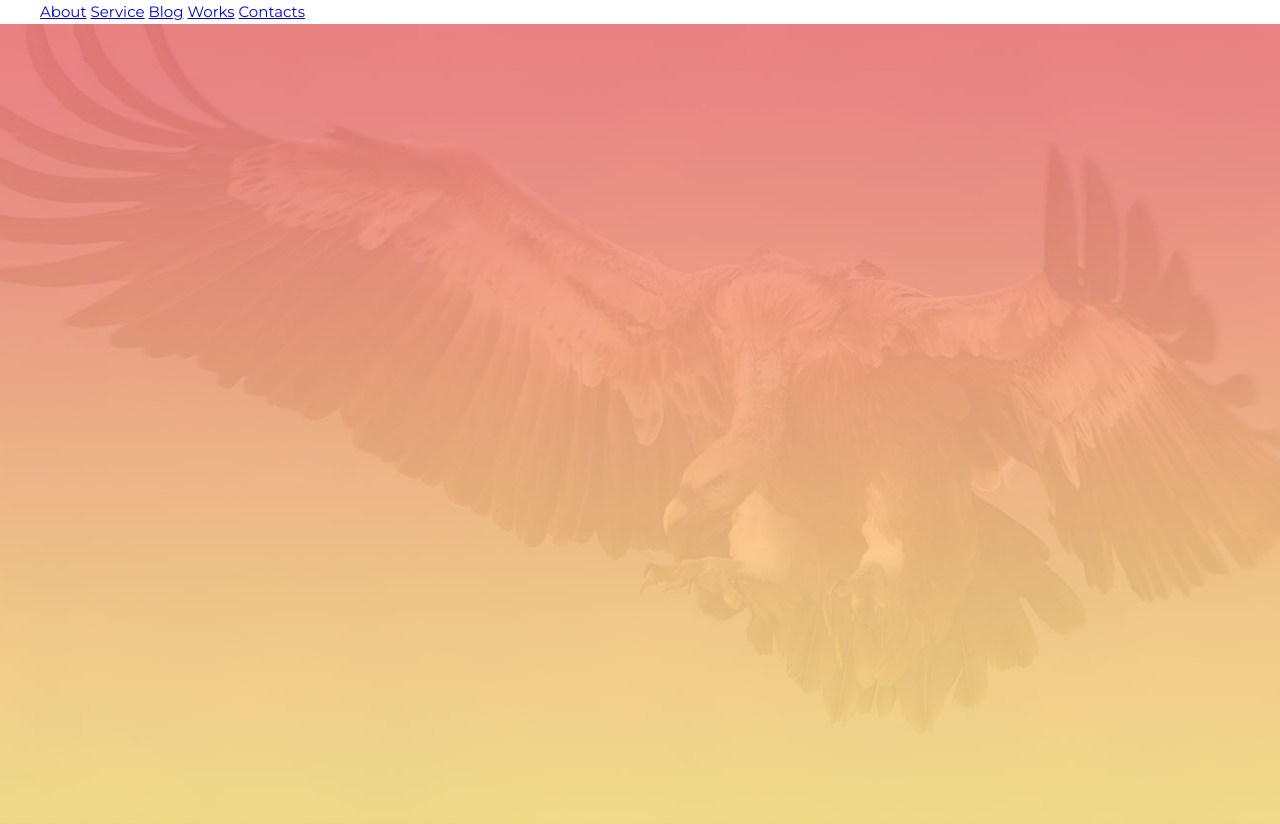
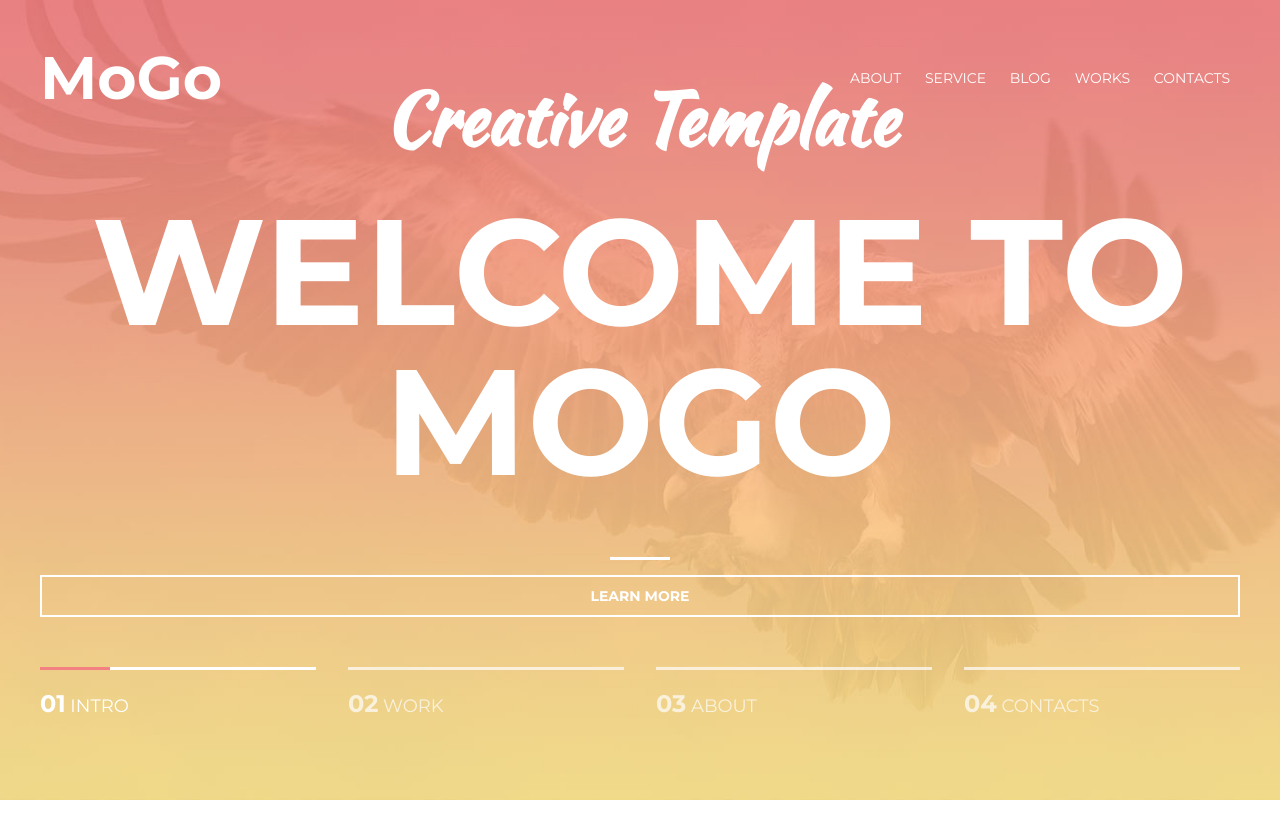
Before and after one commit to Samsunggora/MogoTemplate, a plain HTML site: page index.html in a window 1280 px wide. After the commit the page ends 800 px from the top, so only its background shows below. Drawn offline with Linux system fonts and the light colour scheme.

Commit message:
end first lesson

```diff
--- a/assets/css/style.css
+++ b/assets/css/style.css
@@ -7,8 +7,68 @@ body {
 }
 
 /*header*/
+.header {
+    width: 100%;
+    position: absolute;
+    top: 0;
+    left: 0;
+    right: 0;
+    z-index: 1000;
+}
+
+.header__inner {
+    padding-top: 30px;
+    display: flex;
+    justify-content: space-between;
+    align-items: center;
+
+}
+
+.header__logo {
+    font-size: 30px;
+    font-weight: 700;
+    color: white;
+}
+
+.header__nav {
+    text-transform: uppercase;
+    font-size: 14px;
+
+}
+
+.header__nav__link {
+    position: relative;
+    display: inline-block;
+    vertical-align: top;
+    margin: 0 10px;
+    color: white;
+    text-decoration: none;
+    transition: color .2s linear;
+}
+
+.header__nav__link:hover {
+    color: #fce38a;
+}
+
+.header__nav__link:after {
+    display: none;
+    content: "";
+    width: 100%;
+    height: 2px;
+    background-color: #fce38a;
+    position: absolute;
+    top: 100%;
+    left: 0;
+    z-index: 1;
+}
+
+.header__nav__link:hover:after {
+    display: block;
+}
 
 /*/header*/
+
+
 /*intro*/
 .intro {
     width: 100%;
@@ -16,10 +76,101 @@ body {
     background: url("../img/intro.jpg") center no-repeat;
     -webkit-background-size: cover;
     background-size: cover;
+    display: flex;
+    flex-direction: column;
+    justify-content: center;
+
+}
+
+.intro__title {
+    font-size: 150px;
+    font-weight: 700;
+    text-transform: uppercase;
+    text-align: center;
+    line-height: 1;
+    color: white;
+}
+
+.intro__title:after {
+    content: "";
+    display: block;
+    width: 60px;
+    height: 3px;
+    margin: 60px auto 0;
+    background-color: white;
+}
+
+.intro__inner {
+    width: 100%;
+    max-width: 880px;
+    margin: 0 auto;
+
+
+}
+
+.intro__subtitle {
+    margin-bottom: 20px;
+    font-size: 72px;
+    color: white;
+    font-family: 'Kaushan Script', cursive;
+    text-align: center;
+}
+
+.intro__btn {
+    display: block;
+    vertical-align: top;
+    padding: 8px 30px;
+    border: 2px solid white;
+    color: white;
+    text-transform: uppercase;
+    font-size: 14px;
+    font-weight: 700;
+    text-decoration: none;
+    text-align: center;
+    margin-top: 15px;
+}
+
+.intro__slider {
+    display: flex;
+    justify-content: space-between;
+    margin-top: 50px;
+
+
+}
+
+.intro__slider__number {
+    font-size: 24px;
+    font-weight: 700;
+}
+
+.intro__slider__item {
+    opacity: 0.7;
+    padding: 15px 0;
+    width: 23%;
+    font-size: 18px;
+    color: white;
+    text-transform: uppercase;
+    border-top: 3px solid white;
+    position: relative;
+}
+
+.intro__slider__item.active {
+    opacity: 1;
+}
+
+.intro__slider__item.active:before {
+    content: "";
+    display: block;
+    width: 70px;
+    height: 3px;
+    position: absolute;
+    top: -3px;
+    left: 0;
+    z-index: 1;
+    background-color: #f38181;
 }
 
 /*/intro*/
-
 /*Any*/
 .container {
     width: 100%;
--- a/index.html
+++ b/index.html
@@ -10,24 +10,49 @@
     <title>Mogo</title>
 </head>
 <body>
+<!--header-->
 <div class="header">
     <div class="container">
         <div class="header__inner">
-            <div class="logo"></div>
-            <nav>
-                <a href="#">About</a>
-                <a href="#">Service</a>
-                <a href="#">Blog</a>
-                <a href="#">Works</a>
-                <a href="#">Contacts</a>
+            <div class="header__logo">
+                <h1>MoGo</h1>
+            </div>
+            <nav class="header__nav">
+                <a href="#" class="header__nav__link">About</a>
+                <a href="#" class="header__nav__link">Service</a>
+                <a href="#" class="header__nav__link">Blog</a>
+                <a href="#" class="header__nav__link">Works</a>
+                <a href="#" class="header__nav__link">Contacts</a>
             </nav>
         </div>
     </div>
 </div>
+<!--/header-->
+<!--intro-->
 <div class="intro">
     <div class="container">
+        <div class="intro_inner">
+            <h2 class="intro__subtitle">Creative Template</h2>
+            <h1 class="intro__title">Welcome To MoGo</h1>
+            <a href="#" class="intro__btn">Learn More</a>
+        </div>
+        <div class="intro__slider">
+            <div class="intro__slider__item active">
+                <span class="intro__slider__number">01</span> Intro
+            </div>
+            <div class="intro__slider__item">
+                <span class="intro__slider__number">02</span> Work
+            </div>
+            <div class="intro__slider__item">
+                <span class="intro__slider__number">03</span> About
+            </div>
+            <div class="intro__slider__item">
+                <span class="intro__slider__number">04</span> Contacts
+            </div>
 
+        </div>
     </div>
 </div>
+<!--/intro-->
 </body>
 </html>
```
